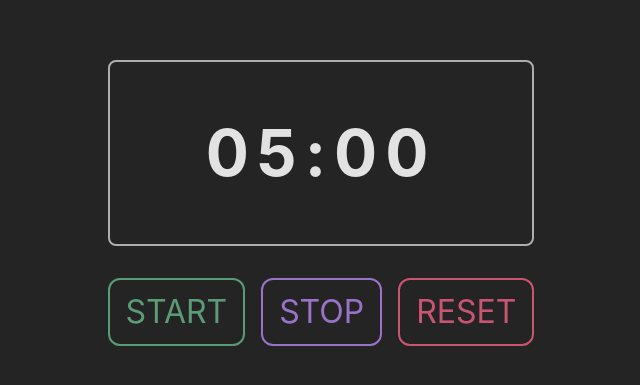
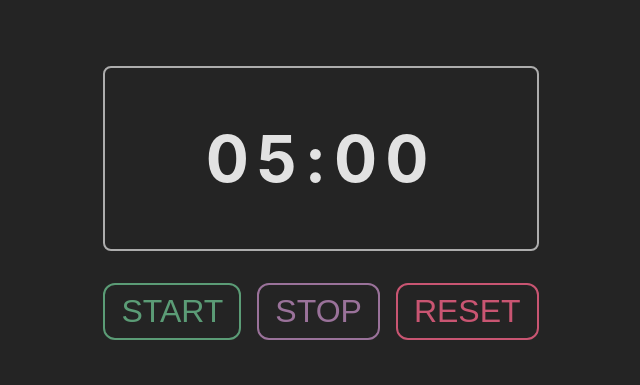
Before and after one commit to dimaspaiva/timer-react, a React (Vite) app: page / in a window 1280 px wide. Shown: the part 197-582 px from the top of the page, without its empty margins (319-959 px from the left). Built offline with nearby package versions, Linux system fonts and the light colour scheme.

Commit message:
refactor: create a generic button component

```diff
--- a/src/App.css
+++ b/src/App.css
@@ -30,41 +30,3 @@
 .disabled {
   opacity: 0.5;
 }
-
-.button {
-  border: solid 0.125rem;
-  border-radius: 0.75rem;
-  transition: 0.5s;
-  font-size: 2rem;
-  padding: 0.5rem 1rem;
-}
-
-.start {
-  color: #5b9c76;
-  border-color: #5b9c76;
-}
-
-.start:hover {
-  background-color: #5b9c76;
-  color: #eaeaea;
-}
-
-.stop {
-  color: #9a72c9;
-  border-color: #9a72c9;
-}
-
-.stop:hover {
-  background-color: #9a72c9;
-  color: #eaeaea;
-}
-
-.reset {
-  color: #c95572;
-  border-color: #c95572;
-}
-
-.reset:hover {
-  background-color: #c95572;
-  color: #eaeaea;
-}
--- a/src/App.tsx
+++ b/src/App.tsx
@@ -1,5 +1,6 @@
 import {  useState } from 'react'
 import './App.css'
+import { Button, ButtonVariant } from './components/Button'
 
 const INTERVAL = 1000 // one second
 const ONE_SECOND = 60
@@ -62,9 +63,9 @@ function App() {
         <h1 className="timer">{formattedMinutes}:{formattedSeconds}</h1>
       </div>
       <div className="buttons-container">
-      <div className="start button" onClick={startTimer}>START</div>
-      <div className="stop button" onClick={stopTimer}>STOP</div>
-      <div className="reset button" onClick={resetTimer}>RESET</div>
+        <Button onClick={startTimer} variant={ButtonVariant.START}/>
+        <Button onClick={stopTimer} variant={ButtonVariant.STOP}/>
+        <Button onClick={resetTimer} variant={ButtonVariant.RESET}/>
       </div>
     </div>
   )
--- /dev/null
+++ b/src/components/Button/index.tsx
@@ -0,0 +1,21 @@
+import './styles.css'
+
+export enum ButtonVariant {
+  START = 'start',
+  STOP = 'stop',
+  RESET = 'reset'
+}
+
+export type ButtonProps = {
+  onClick: () => void
+  variant: ButtonVariant
+}
+
+export function Button({onClick, variant}: ButtonProps) {
+  return <button
+    onClick={onClick}
+    className={`${variant} button`}
+  >
+    {variant.toUpperCase()}
+  </button>
+}
--- /dev/null
+++ b/src/components/Button/styles.css
@@ -0,0 +1,45 @@
+body {
+  --start-color: #5b9c76;
+  --stop-color: #9a729a;
+  --reset-color: #c95572;
+  --text-color: #eaeaea;
+}
+
+.button {
+  border: solid 0.125rem;
+  border-radius: 0.75rem;
+  transition: 0.5s;
+  font-size: 2rem;
+  padding: 0.5rem 1rem;
+  background-color: transparent;
+}
+
+.start {
+  color: var(--start-color);
+  border-color: var(--start-color);
+}
+
+.start:hover {
+  background-color: var(--start-color);
+  color: var(--text-color);
+}
+
+.stop {
+  color: var(--stop-color);
+  border-color: var(--stop-color);
+}
+
+.stop:hover {
+  background-color: var(--stop-color);
+  color: var(--text-color);
+}
+
+.reset {
+  color: var(--reset-color);
+  border-color: var(--reset-color);
+}
+
+.reset:hover {
+  background-color: var(--reset-color);
+  color: var(--text-color);
+}
```
Lines whose indentation alone changed are shown as unchanged.
